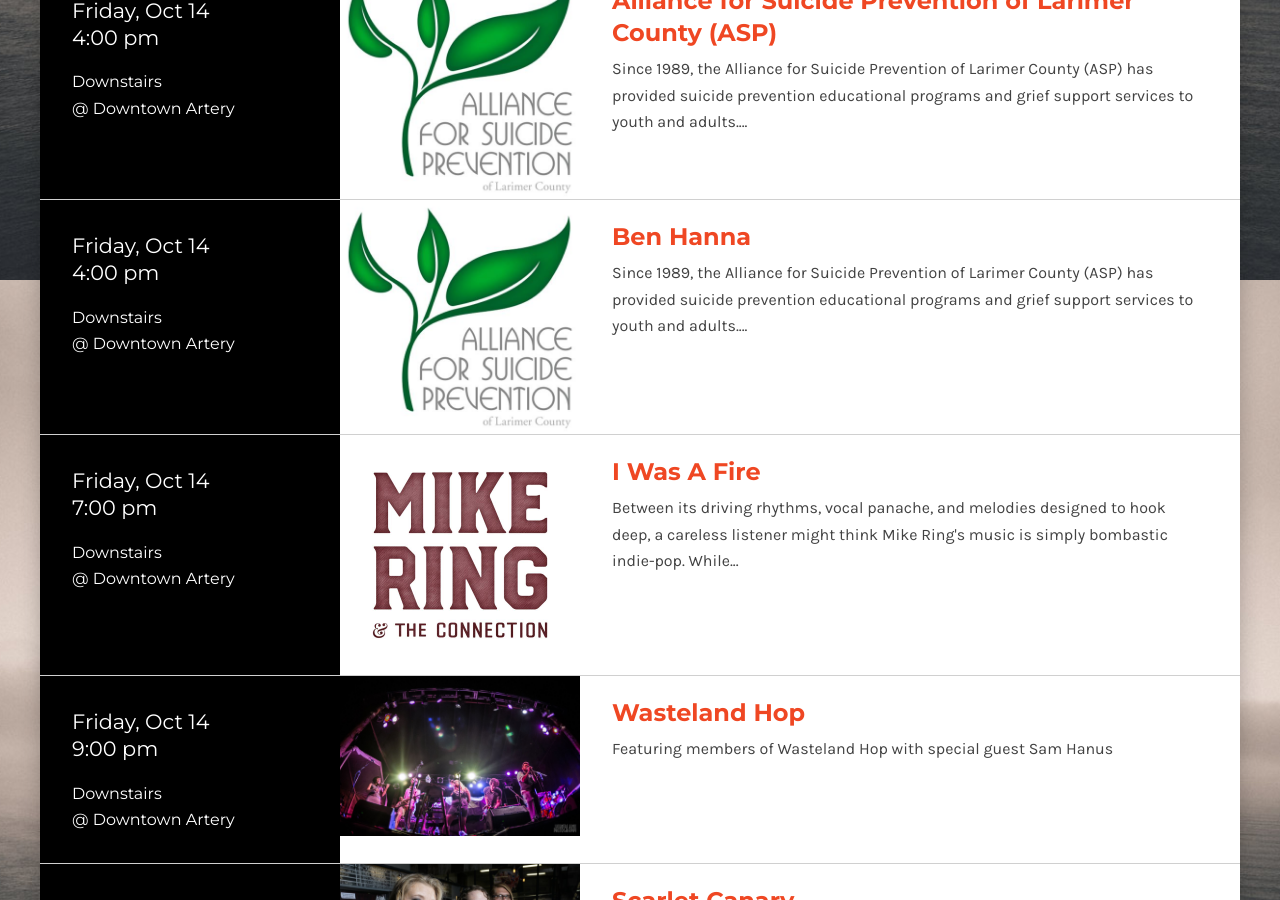
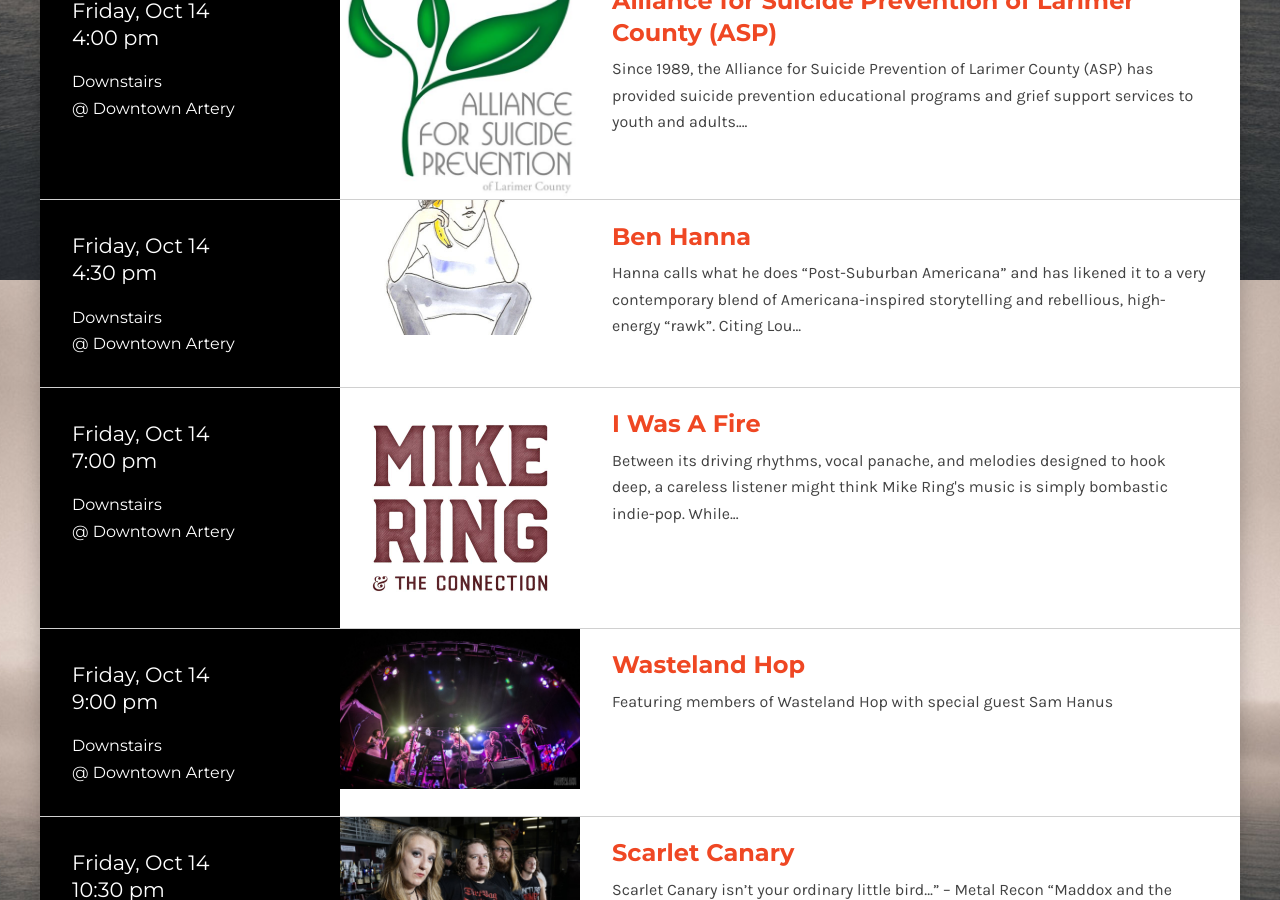
Before and after one commit to michaeldmcqueen/breakopen, a Jekyll site: the page built from pages/schedule/schedule.md, in a window 1280 px wide and 900 px high, scrolled down 620 px. Built offline with Jekyll 4.4.1, drawn with Linux system fonts in a browser that asks for light colours; nearby versions of some CDN libraries.

Commit message:
Updated '/_schedule/ben-hanna.md' via CloudCannon

```diff
--- a/_schedule/ben-hanna.md
+++ b/_schedule/ben-hanna.md
@@ -1,10 +1,13 @@
 ---
 title: Ben Hanna
-description: 'Since 1989, the Alliance for Suicide Prevention of Larimer County (ASP) has provided suicide prevention educational programs and grief support services to youth and adults. Our mission is to prevent suicide in Larimer County by raising awareness, educating and training youth and adults about depression and the impact of suicide, and providing support to those who have been affected. In the past year we have reached over 4,900 middle school and high school students with our suicide prevention program, Raising Awareness of Personal Power.  We have also reached 490 adults with our Hope for Today suicide prevention program and over 100 people attended our Grief Support Groups for those who have lost someone to suicide.'
-date: 2016-10-14T16:00:00.000Z
-time: '4:00 pm'
+description: 'Hanna calls what he does “Post-Suburban Americana” and has likened it to a very contemporary blend of Americana-inspired storytelling and rebellious, high-energy “rawk”. Citing Lou Reed, Todd Snider, Bob Dylan, The Violent Femmes and Townes Van Zandt as some of his major musical influences, make no mistake; Ben Hanna Music is it’s own animal. Whether it’s through his writing or his performances; he’s sure to make you feel something. The thing about Hanna’s music is it doesn’t reflect the popularly pretentious lifestyle top 40 music often depicts. Instead, Hanna observes the less-than-glorious contemporary human experiences everyone experiences in modern society; social media, modern romance, jealousy, awkwardness, boredom and vice.'
+date: 2016-10-14T16:30:00.000Z
+time: '4:30 pm'
 venue: Downtown Artery
 space: Downstairs
-artist_image_path: /asp_logo.jpg
-detail_image_path: /asp_logo.jpg
+artist_image_path: /uploads/bannana2-480x270.jpg
+detail_image_path: /uploads/scan-6-copy-480x270.jpeg
 ---
+
+
+Hanna calls what he does “Post-Suburban Americana” and has likened it to a very contemporary blend of Americana-inspired storytelling and rebellious, high-energy “rawk”. Citing Lou Reed, Todd Snider, Bob Dylan, The Violent Femmes and Townes Van Zandt as some of his major musical influences, make no mistake; Ben Hanna Music is it’s own animal. Whether it’s through his writing or his performances; he’s sure to make you feel something. The thing about Hanna’s music is it doesn’t reflect the popularly pretentious lifestyle top 40 music often depicts. Instead, Hanna observes the less-than-glorious contemporary human experiences everyone experiences in modern society; social media, modern romance, jealousy, awkwardness, boredom and vice.
```
